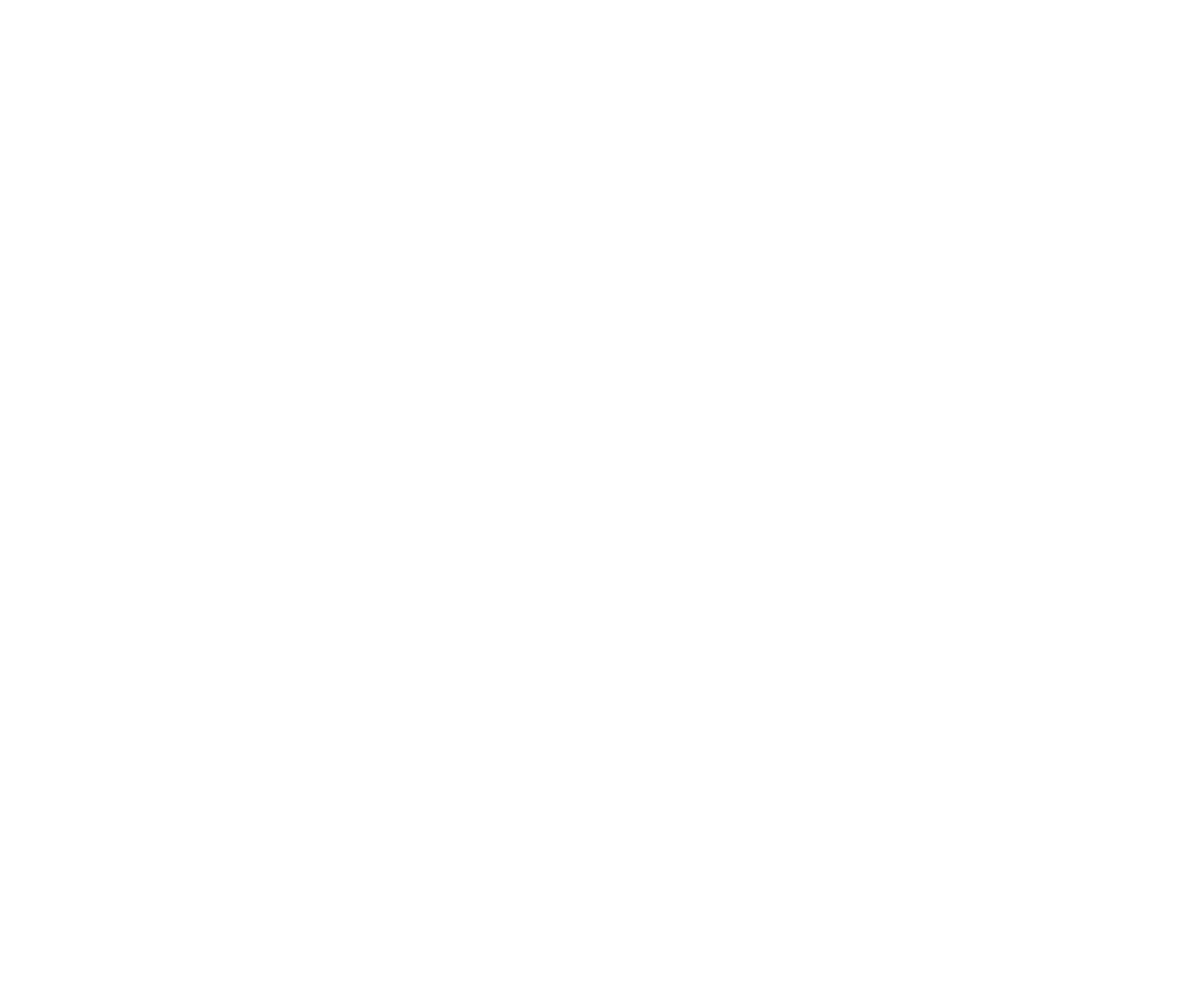
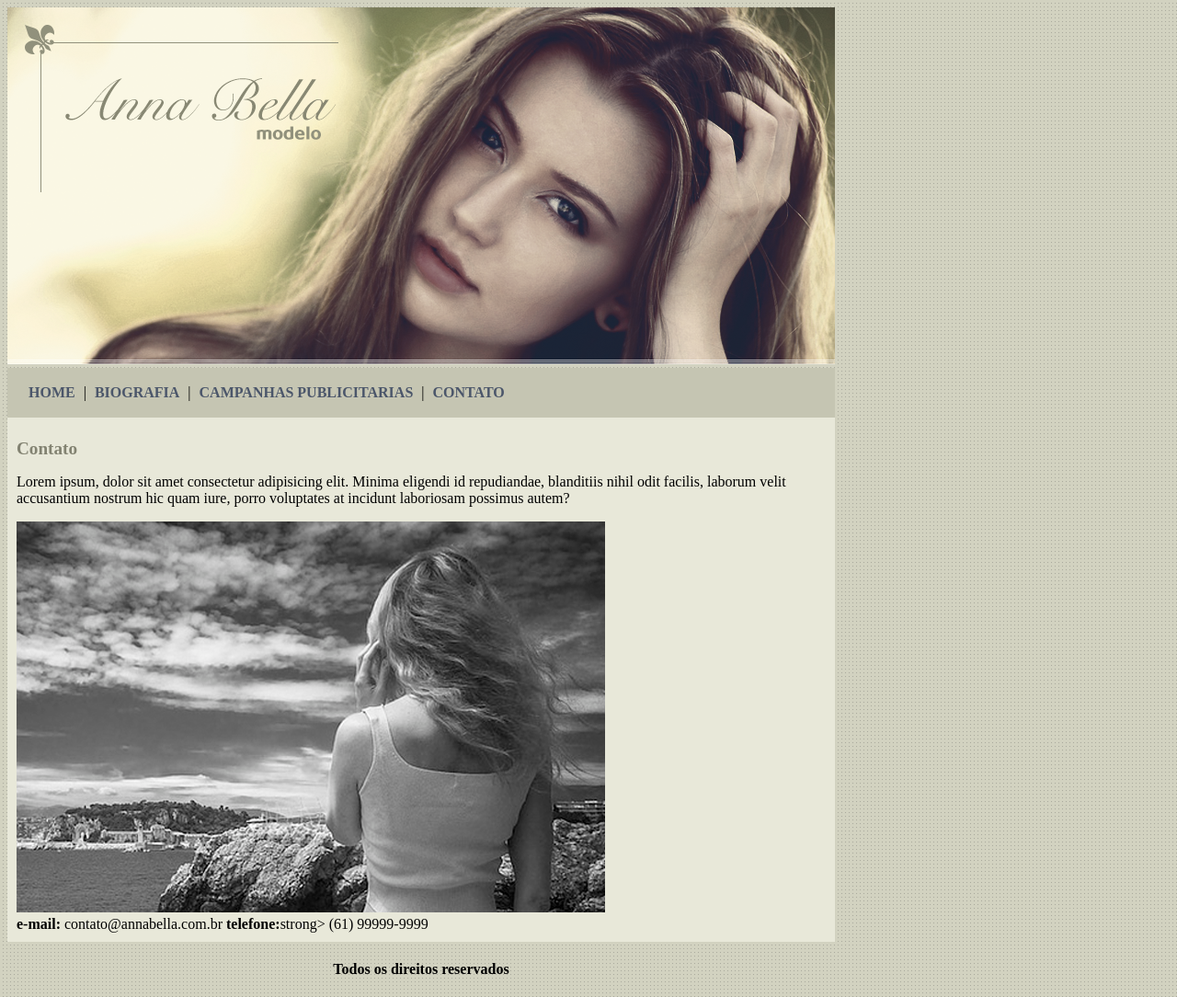
Before and after one commit to rodrigo-fdc/siteannabella, a plain HTML site: page contato.html in a window 1280 px wide. Shown: the whole page at 92% size. Before the commit the page ends 800 px from the top, so only its background shows below. Drawn offline with Linux system fonts and the light colour scheme.

Commit message:
Finalização do Projeto

```diff
--- a/contato.html
+++ b/contato.html
@@ -0,0 +1,43 @@
+<!DOCTYPE html>
+<html>
+    <head>
+
+        <title>Contato</title>
+        <meta content="charset=UTF-8">
+
+        <link rel="stylesheet" href="estilo.css">
+    </head>
+    <body>
+        <div id="principal">
+
+            <img src="imagens/capa.png" alt="">
+
+            <div id="menu">
+                <a href="index.html">HOME</a> |
+                <a href="biografia.html">BIOGRAFIA</a> |
+                <a href="campanhas_publicitarias.html">CAMPANHAS PUBLICITARIAS</a> |
+                <a href="contato.html">CONTATO</a>
+            </div>
+
+            <div id="conteudo">
+                <h1>Contato</h1>
+
+                <p>
+                    Lorem ipsum, dolor sit amet consectetur adipisicing elit. Minima eligendi id repudiandae, blanditiis nihil odit facilis, laborum velit accusantium nostrum hic quam iure, porro voluptates at incidunt laboriosam possimus autem?
+                </p>
+
+                <img src="imagens/foto1.png" alt="">
+
+                <div class="">
+                    <strong>e-mail:</strong> contato@annabella.com.br
+                    <strong>telefone:</strong>strong> (61) 99999-9999
+                </div>
+            </div>
+
+            <div id="rodape" class="centralizar">
+                <h4>Todos os direitos reservados</h4>
+            </div>
+
+        </div>
+    </body>
+</html>
--- a/estilo.css
+++ b/estilo.css
@@ -1,6 +1,6 @@
 body {
     background: #d2d2c1 url('imagens/fundo.png');
-    font: Arial, Helvetica, sans-serif;
+    font: 16px, Arial, Helvetica, sans-serif;
 }
 
 #principal {
@@ -27,3 +27,13 @@ a  {
 .centralizar {
     text-align: center;
 }
+
+h1 {
+    color: #828271;
+    font-size: 1.2em;
+}
+
+.borda {
+    border: 10px solid #c5c5b2;
+    ;
+}
```
Also changed, not shown: biografia.html (+36 -0 lines), campanhas_publicitarias.html (+50 -0 lines), index.html (+1 -1 lines).
